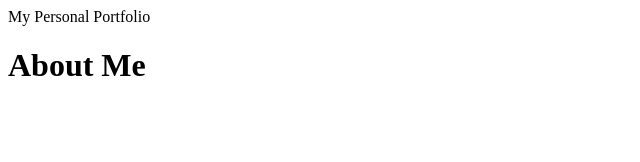
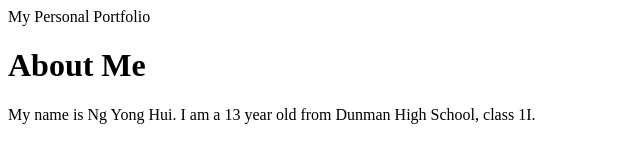
Before and after one commit to dhsoenwenjing/dhsngyonghui.github.io, a plain HTML site: page index.html in a window 1280 px wide. Shown: the whole page, without its empty margins (0-640 px from the left). Drawn offline with Linux system fonts and the light colour scheme.

Commit message:
Update index.html

```diff
--- a/index.html
+++ b/index.html
@@ -9,4 +9,4 @@
   <h1>
     About Me
   </h1>
-    <p>
+    <p> My name is Ng Yong Hui.  I am a 13 year old from Dunman High School, class 1I.</p>
```
